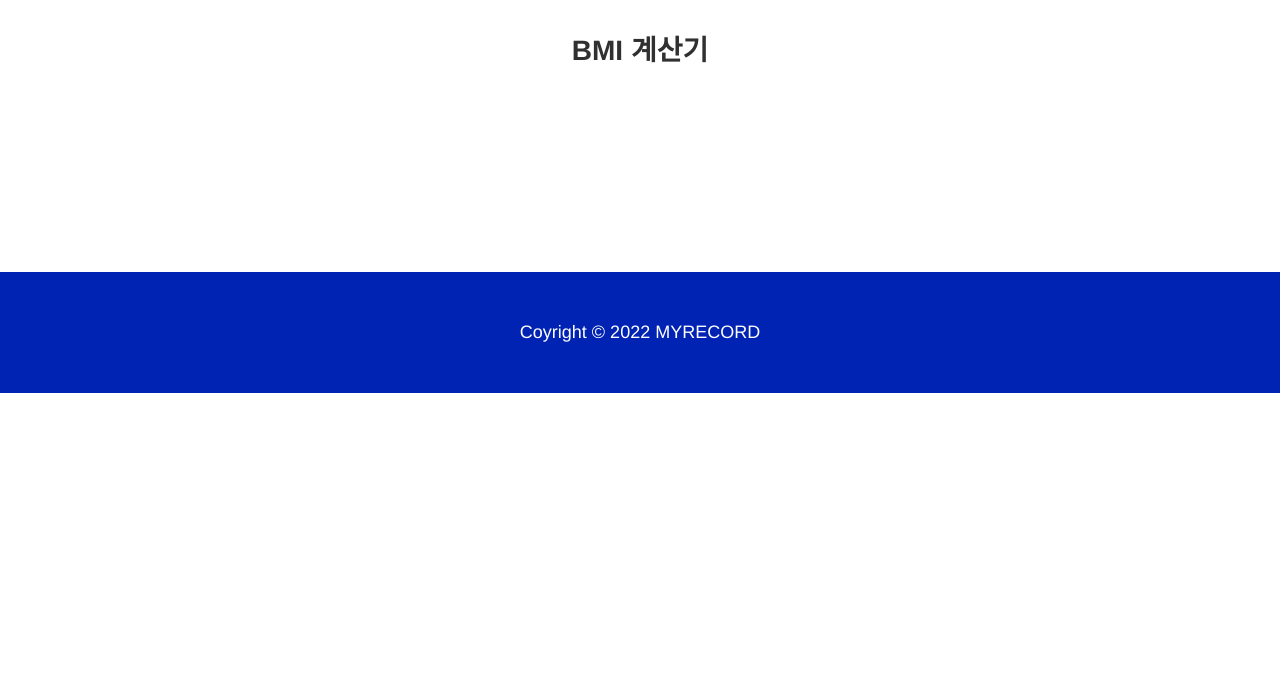
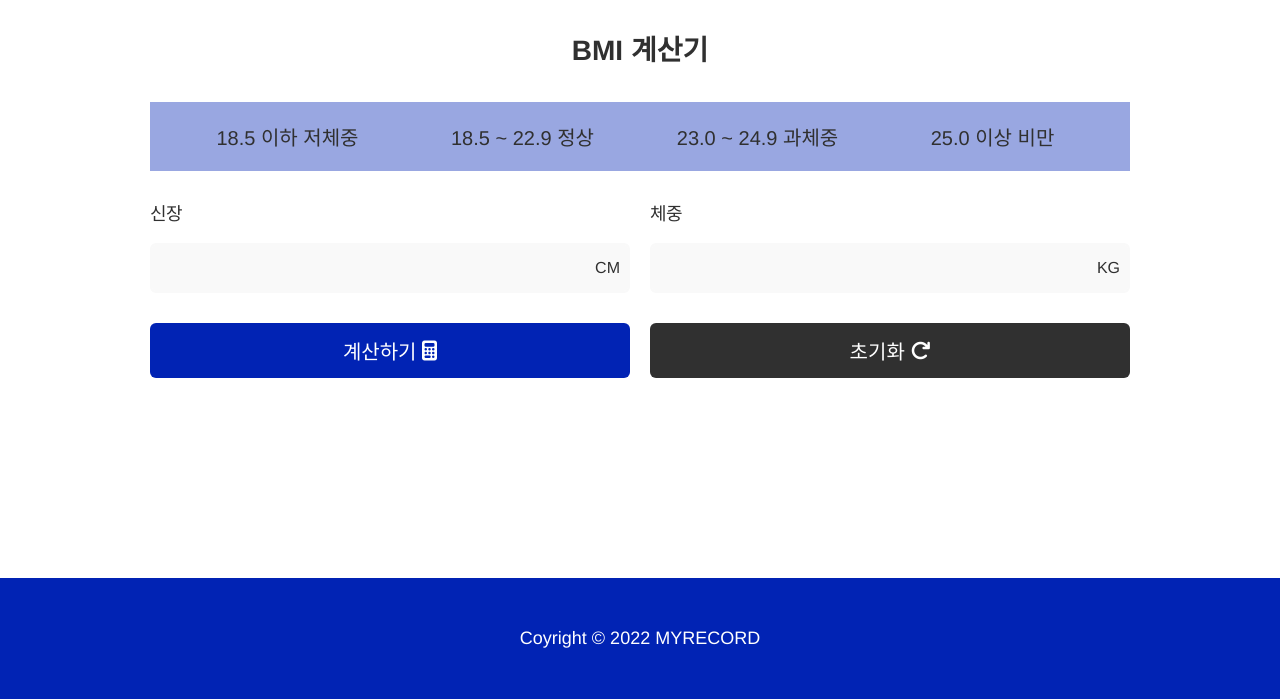
Before and after one commit to kang-mincheol/myrecord, a PHP site: page /util/bmi/ in a window 1280 px wide. Shown: the part 100-800 px from the top of the page. Run offline with PHP 8.4, Linux system fonts and the light colour scheme; the visitor is signed in with stand-in values (Sample User, id 1); data that the repository does not hold is empty; some libraries are stand-ins or nearby versions; some web fonts are replaced.

Commit message:
bmi 계산기 작업

```diff
--- a/util/bmi/index.css
+++ b/util/bmi/index.css
@@ -21,3 +21,114 @@
         padding: 0 20px; margin: 0 auto 100px;
     }
 }
+
+
+
+
+
+#calculator_wrap .info_box {
+    padding: 20px; background-color: rgba(1, 35, 180, 0.4); margin-bottom: 30px;
+}
+
+#calculator_wrap .info_box .result_info_wrap {
+    display: flex; align-items: center;
+}
+
+#calculator_wrap .info_box .result_info_wrap .result_article {
+    width: 25%; color: #303030; font-size: 20px; font-weight: 500; text-align: center;
+}
+
+@media screen and (max-width: 1050px) {
+    #calculator_wrap .info_box {
+        padding: 10px;
+    }
+
+    #calculator_wrap .info_box .result_info_wrap {
+        flex-direction: column;
+    }
+
+    #calculator_wrap .info_box .result_info_wrap .result_article {
+        width: auto; margin-bottom: 5px;
+    }
+
+    #calculator_wrap .info_box .result_info_wrap .result_article:last-child {
+        margin-bottom: 0;
+    }
+}
+
+
+
+
+
+#calculator_wrap .calc_box {
+    margin-bottom: 30px;
+}
+
+#calculator_wrap .calc_box .calc_value_wrap {
+    display: flex; justify-content: space-between; align-items: center; margin-bottom: 30px;
+}
+
+#calculator_wrap .calc_box .calc_value_wrap .myrecord_input_wrap {
+    width: calc(50% - 10px);
+}
+
+#calculator_wrap .calc_box .calc_value_wrap .myrecord_input_wrap .form_value_box {
+    position: relative;
+}
+
+#calculator_wrap .calc_box .calc_value_wrap .myrecord_input_wrap .form_value_box .input_text {
+    padding: 12px 38px 10px 18px;
+}
+
+#calculator_wrap .calc_box .calc_value_wrap .myrecord_input_wrap .form_value_box .place_text {
+    position: absolute; top: 50%; right: 10px; transform: translate(0, -50%); -webkit-transform: translate(0, -50%); color: #303030; font-size: 16px; font-weight: 500; line-height: 1.5; text-align: center;
+}
+
+
+
+
+
+#calculator_wrap .calc_box .calc_remote_wrap {
+    display: flex; justify-content: space-between; align-items: center;
+}
+
+#calculator_wrap .calc_box .calc_remote_wrap button {
+    width: calc(50% - 10px); display: flex; justify-content: center; align-items: center; padding: 13px 10px 13px; color: #FFF; font-size: 20px; font-weight: 500; border-radius: 6px;
+}
+
+#calculator_wrap .calc_box .calc_remote_wrap .result_btn {
+    background-color: var(--main-color-1);
+}
+
+#calculator_wrap .calc_box .calc_remote_wrap .reset_btn {
+    background-color: #303030;
+}
+
+
+
+
+
+#calculator_wrap .result_box {
+    display: none; background-color: #F9F9F9; border-radius: 5px; padding: 10px;
+}
+
+#calculator_wrap .result_box.on {
+    display: block;
+}
+
+#calculator_wrap .result_box .result_value_box {
+    color: #303030; font-size: 20px; font-weight: 500; line-height: 1.5; letter-spacing: -0.4px; text-align: center; margin-bottom: 10px;
+}
+
+#calculator_wrap .result_box .result_value_box .value {
+    font-weight: 700; color: var(--main-color-1);
+}
+
+#calculator_wrap .result_box .result_value_text {
+    color: #303030; font-size: 20px; font-weight: 500; line-height: 1.5; letter-spacing: -0.4px; text-align: center;
+}
+
+#calculator_wrap .result_box .result_value_text .value,
+#calculator_wrap .result_box .result_value_text .value_text {
+    font-weight: 700; color: var(--main-color-1);
+}
--- a/util/bmi/index.js
+++ b/util/bmi/index.js
@@ -0,0 +1,40 @@
+function bmiCalc() {
+    var height = $("#bmi_height").val();
+    var weight = $("#bmi_weight").val();
+
+    if(isNaN(height) || isNaN(weight)) {
+        myrecordAlert('on', '숫자만 입력해주세요.');
+        return;
+    }
+
+    var result = 0;
+    var height_10 = height / 100;
+    console.log(height_10);
+
+    result = weight / (height_10 * height_10);
+    console.log(result);
+    result = result.toFixed(1);
+    console.log(result);
+    var result_text = "";
+    if(result <= 18.5) {
+        result_text = "저체중";
+    } else if (result > 18.5 && result <= 22.9) {
+        result_text = "정상";
+    } else if (result > 23.0 && result <= 24.9) {
+        result_text = "과체중";
+    } else {
+        result_text = "비만";
+    }
+
+    $("#calculator_wrap .result_box .result_value_box .value").text(result);
+    $("#calculator_wrap .result_box .result_value_text .value").text(result);
+    $("#calculator_wrap .result_box .result_value_text .value_text").text(result_text);
+    $("#calculator_wrap .result_box").addClass("on");
+}
+
+function bmiReset() {
+    $("#bmi_height").val("");
+    $("#bmi_weight").val("");
+
+    $("#calculator_wrap .result_box").removeClass("on");
+}
--- a/util/bmi/index.php
+++ b/util/bmi/index.php
@@ -12,12 +12,53 @@ echo css_load('/util/bmi/index.css');
 <div id="calculator_wrap">
 
     <div class="info_box">
-        <div class="info_article"></div>
-        <div class="info_article"></div>
-        <div class="info_article"></div>
-        <div class="info_article"></div>
+        <div class="result_info_wrap">
+            <div class="result_article" name="1">18.5 이하 저체중</div>
+            <div class="result_article" name="2">18.5 ~ 22.9 정상</div>
+            <div class="result_article" name="3">23.0 ~ 24.9 과체중</div>
+            <div class="result_article" name="4">25.0 이상 비만</div>
+        </div>
     </div>
 
+    <div class="calc_box">
+        <div class="calc_value_wrap">
+            <div class="myrecord_input_wrap">
+                <div class="label_box">
+                    <label class="wrap_label" for="bmi_height">신장</label>
+                </div>
+                <div class="form_value_box">
+                    <input id="bmi_height" class="input_text" onkeyup="inputOnkeyupEvent(this);" type="number"/>
+                    <p class="place_text">CM</p>
+                </div>
+            </div>
+            <div class="myrecord_input_wrap">
+                <div class="label_box">
+                    <label class="wrap_label" for="bmi_weight">체중</label>
+                </div>
+                <div class="form_value_box">
+                    <input id="bmi_weight" class="input_text" onkeyup="inputOnkeyupEvent(this);" type="number"/>
+                    <p class="place_text">KG</p>
+                </div>
+            </div>
+        </div>
+        <!-- calc_value_wrap -->
+        <div class="calc_remote_wrap">
+            <button class="result_btn" onclick="bmiCalc();">계산하기&nbsp;<i class="fa-solid fa-calculator"></i></button>
+            <button class="reset_btn" onclick="bmiReset();">초기화&nbsp;<i class="fa-solid fa-arrow-rotate-right"></i></button>
+        </div>
+        <!-- calc_remote_wrap -->
+    </div>
+    <!-- calc_box -->
+
+    <div class="result_box">
+        <p class="result_value_box">
+            BMI - <span class="value"></span>
+        </p>
+        <p class="result_value_text">
+            BMI는 <span class="value"></span> 이고 <span class="value_text"></span>입니다
+        </p>
+    </div>
+    <!-- result_box -->
 
 </div>
 <!-- calculator_wrap -->
```
